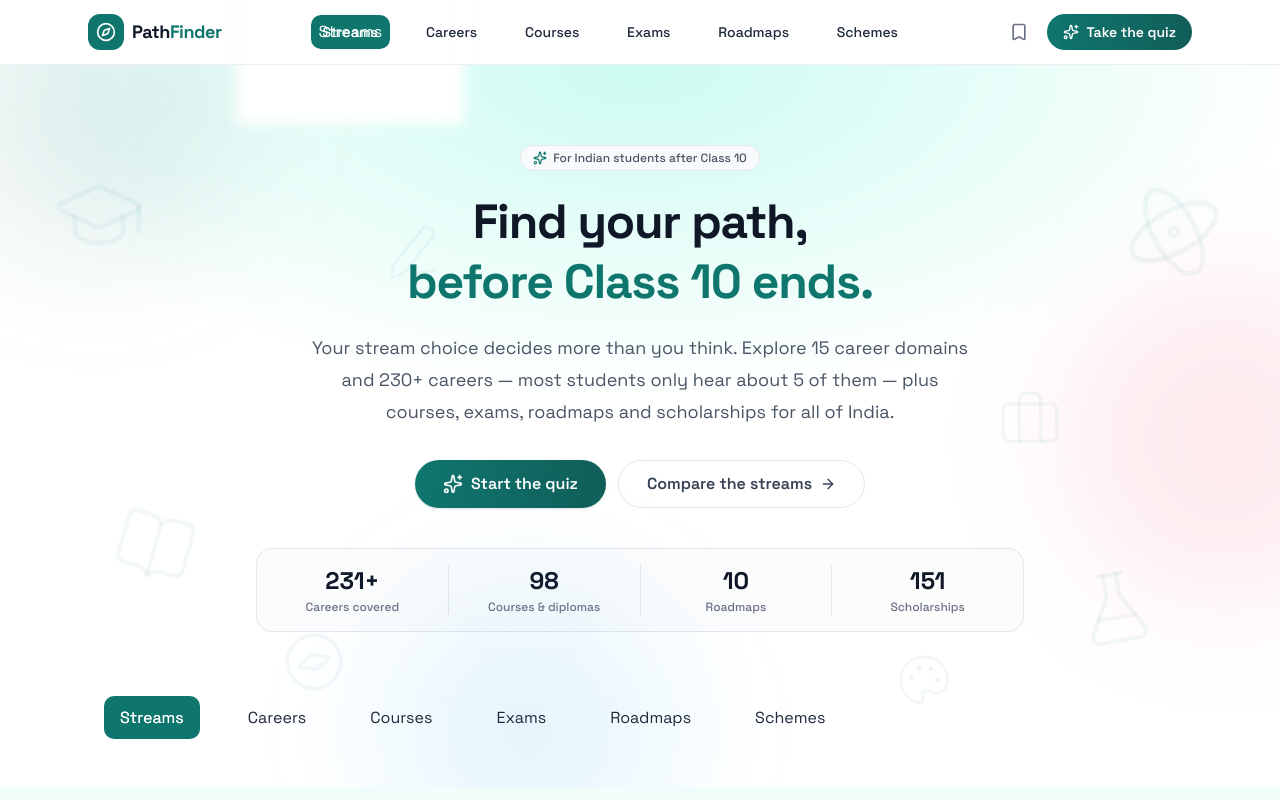
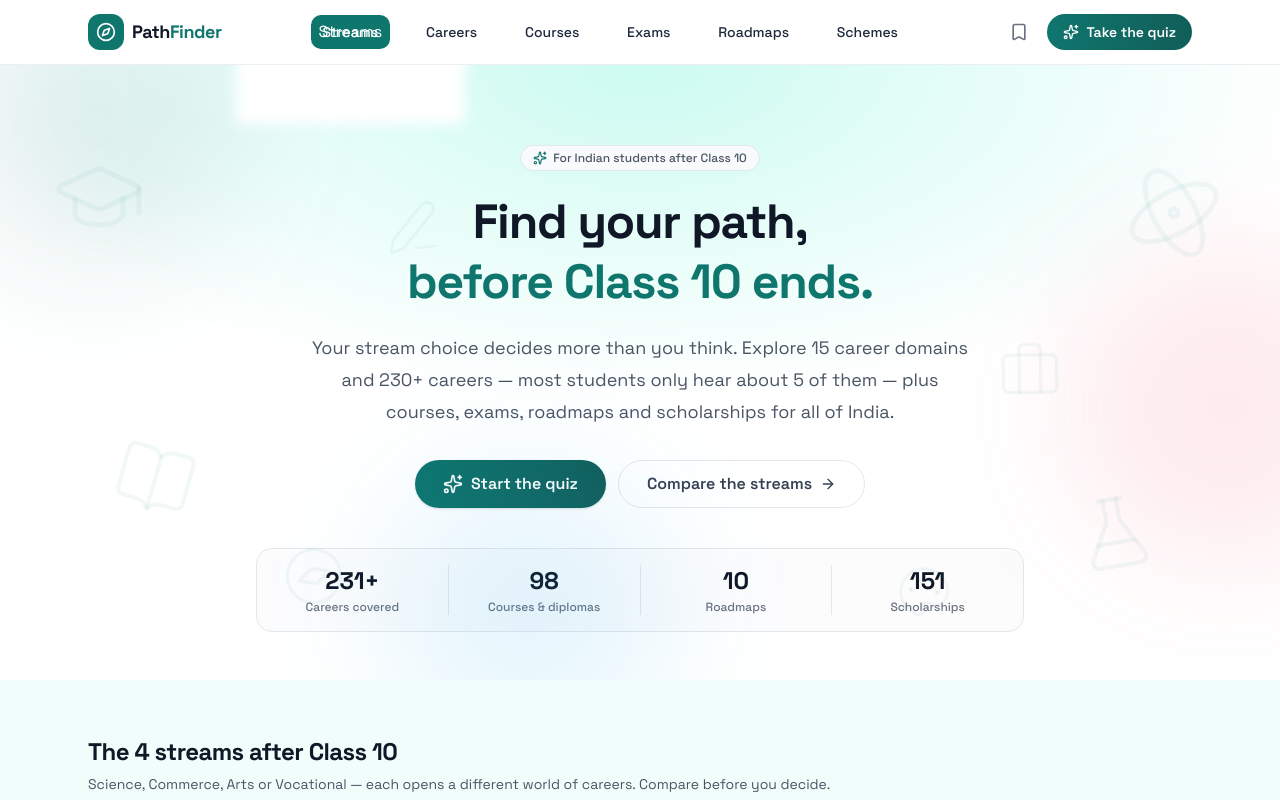
Before and after one commit to Tejaswini1979/pathfinder, a Next.js app: page / in a window 1280 px wide. Shown: the top 800 px of the page. Built offline with nearby package versions, Linux system fonts and the light colour scheme.

Commit message:
Remove GooeyNav from homepage hero

```diff
--- a/src/app/page.tsx
+++ b/src/app/page.tsx
@@ -14,7 +14,6 @@ import {
 } from "lucide-react";
 import DomainCard from "@/components/DomainCard";
 import EducationBackdrop from "@/components/EducationBackdrop";
-import GooeyNav from "@/components/GooeyNav";
 import {
   getDomainMetaList,
   getAllSubPaths,
@@ -31,15 +30,6 @@ const streamIcons: Record<string, typeof Atom> = {
   arts: Palette,
   vocational: FlaskConical,
 };
-
-const gooeyItems = [
-  { label: "Streams", href: "/streams" },
-  { label: "Careers", href: "/careers" },
-  { label: "Courses", href: "/courses" },
-  { label: "Exams", href: "/exams" },
-  { label: "Roadmaps", href: "/roadmaps" },
-  { label: "Schemes", href: "/schemes" },
-];
 
 const featureCards = [
   {
@@ -131,19 +121,6 @@ export default function Home() {
                 </div>
               </div>
             ))}
-          </div>
-
-          <div className="mt-14 sm:mt-16">
-            <GooeyNav
-              items={gooeyItems}
-              particleCount={15}
-              particleDistances={[90, 10]}
-              particleR={100}
-              animationTime={600}
-              timeVariance={300}
-              colors={[1, 2, 3, 1, 2, 3, 1, 4]}
-              initialActiveIndex={0}
-            />
           </div>
         </div>
       </section>
```
